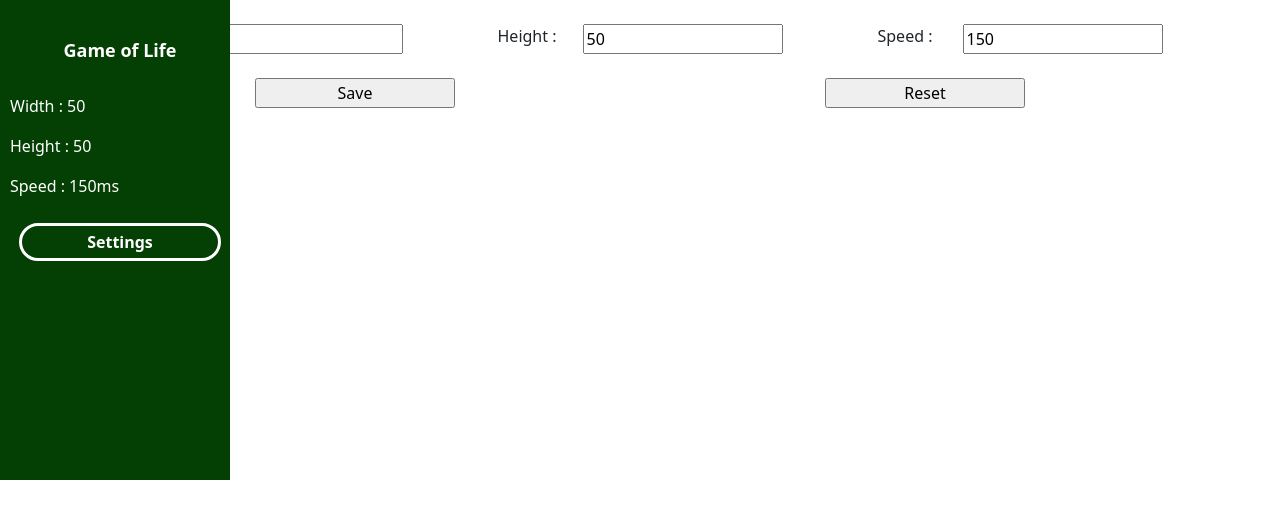
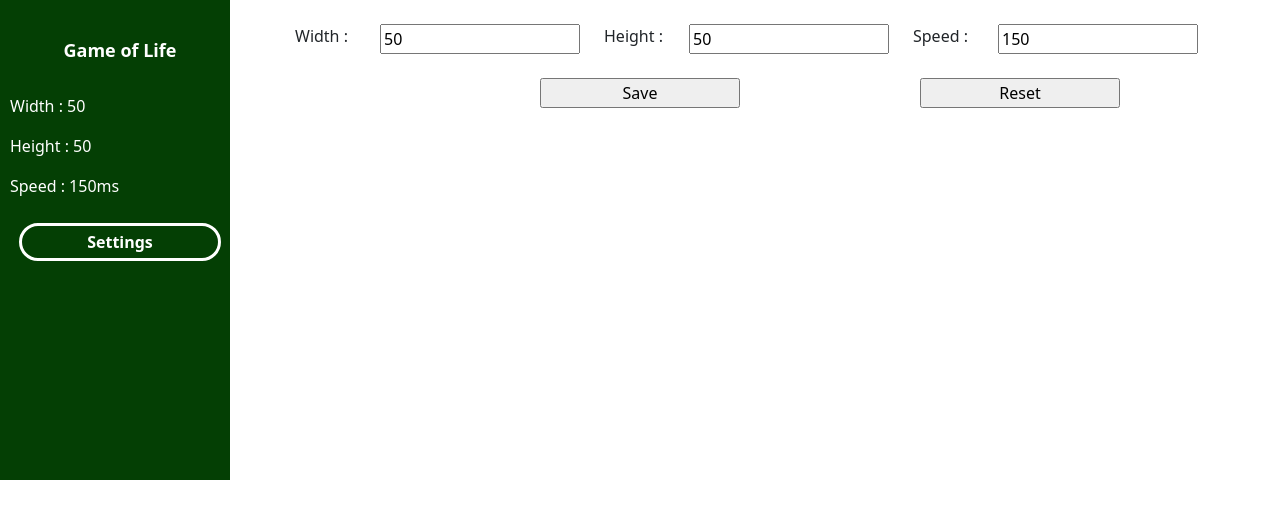
Before and after one commit to gabrielseron/game-of-life, an Angular app: page /settings in a window 1280 px wide. Shown: the top 518 px of the page. Built offline with nearby package versions, Linux system fonts and the light colour scheme.

Commit message:
Update settings.component.html

```diff
--- a/src/app/pages/settings/settings.component.html
+++ b/src/app/pages/settings/settings.component.html
@@ -6,6 +6,8 @@
         <form>
 
             <div class="row mt-4">
+                <div class="col d-flex justify-content-center">
+                </div>
                 <div class="col d-flex justify-content-center">
                     <label for=width>Width :&nbsp;</label>
                     <input type="number" id=width name=width [(ngModel)]="defaultWidth">
@@ -22,6 +24,8 @@
 
             <div class="row mt-4">
                 <div class="col d-flex justify-content-center">
+                </div>
+                <div class="col d-flex justify-content-center">
                     <input type="button" id=save name=save value="Save" (click)="save()">
                 </div>
                 <div class="col d-flex justify-content-center">
```
